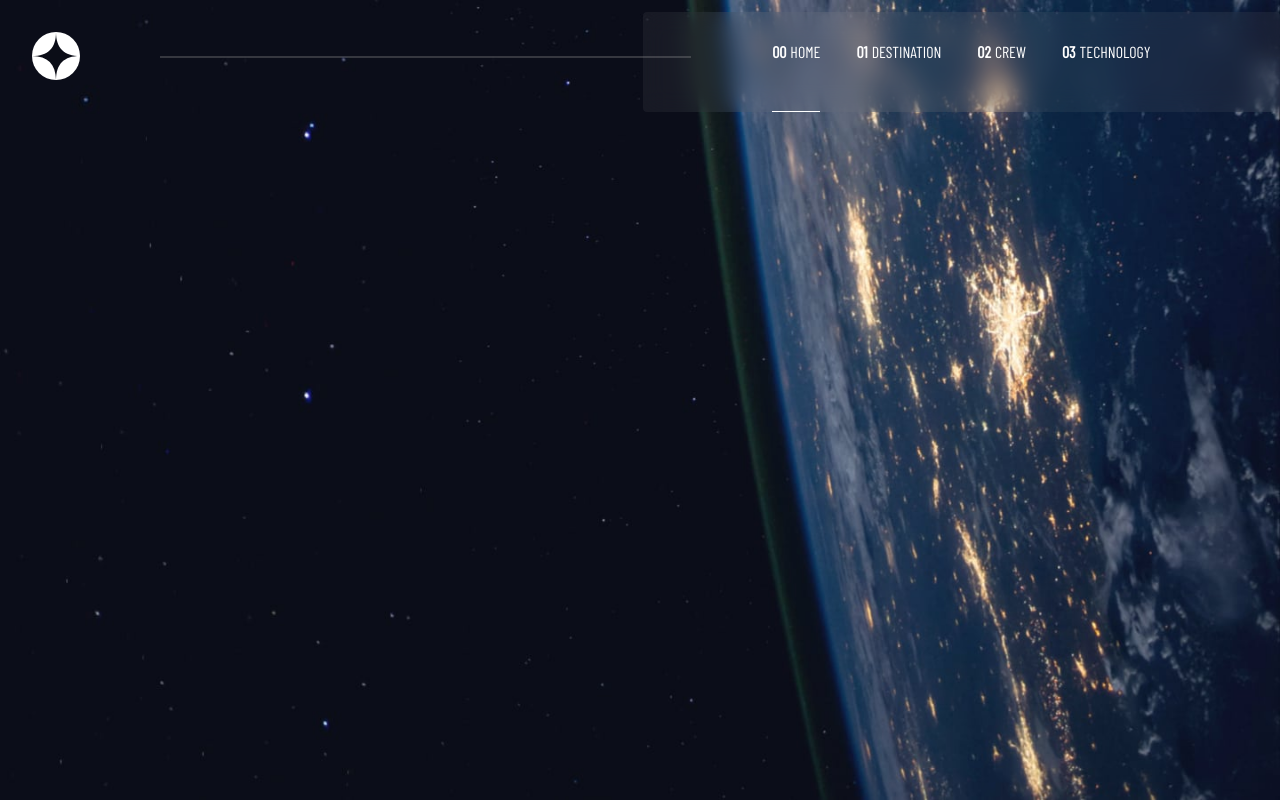
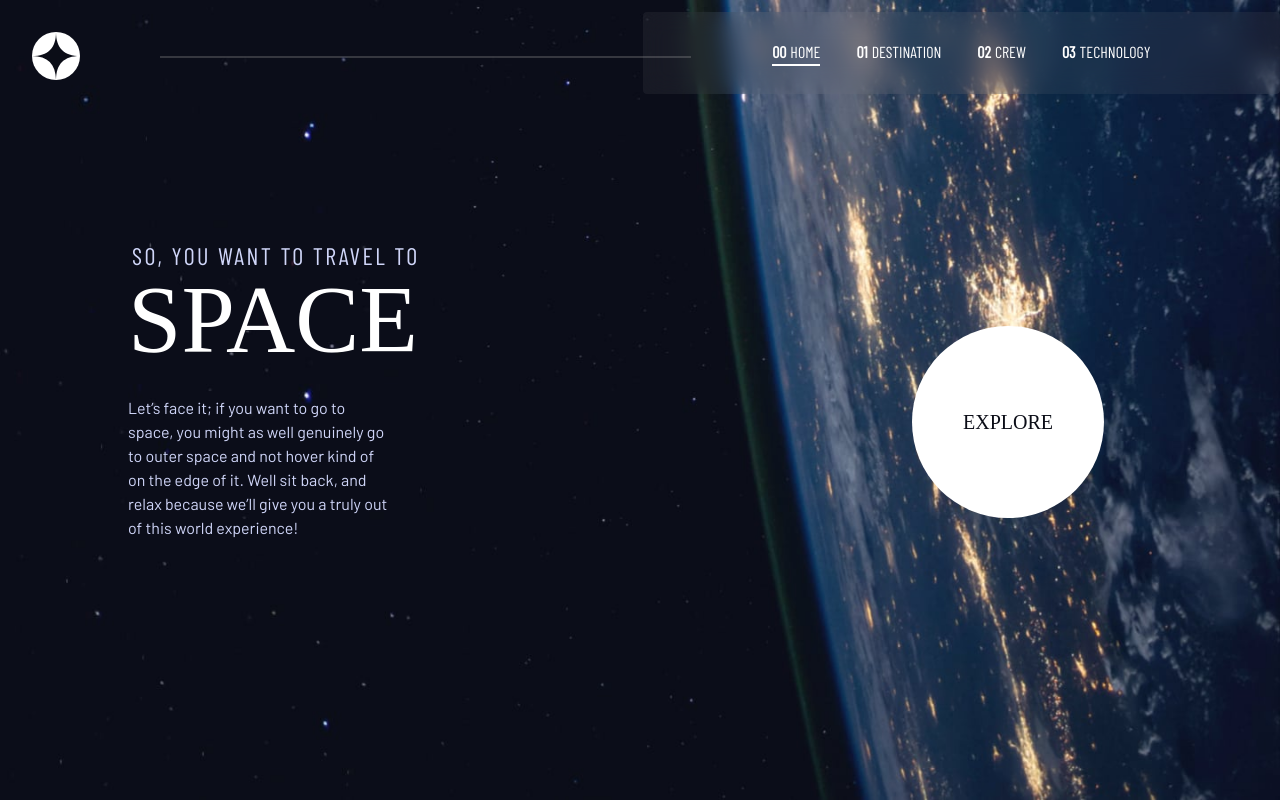
Before and after one commit to Sina-Abf/Space-website, a React (Vite) app: page /home in a window 1280 px wide. Built offline with nearby package versions, Linux system fonts and the light colour scheme; a web font is replaced by a local one.

Commit message:
finish home page

```diff
--- a/src/App.tsx
+++ b/src/App.tsx
@@ -1,9 +1,17 @@
+import { Routes, Route, Navigate } from 'react-router-dom';
+import HomePage from './pages/HomePage';
 import Navbar from './components/Navbar/Navbar';
+import DestinationPage from './pages/DestinationPage';
 
 function App() {
   return (
     <main className="min-h-screen bg-main-mobile bg-cover bg-center md:bg-main-tablet lg:bg-main-desktop">
       <Navbar />
+      <Routes>
+        <Route path="/" element={<Navigate to="/home" />} />
+        <Route path="/home" element={<HomePage />} />
+        <Route path="/destination" element={<DestinationPage />} />
+      </Routes>
     </main>
   );
 }
--- /dev/null
+++ b/src/components/Destination.tsx
@@ -0,0 +1,11 @@
+import React from 'react';
+
+const Destination = () => {
+  return (
+    <div>
+      <h1 className="text-4xl text-white text-center">Destination</h1>
+    </div>
+  );
+};
+
+export default Destination;
--- /dev/null
+++ b/src/components/Home.tsx
@@ -0,0 +1,30 @@
+import React from 'react';
+import { Link } from 'react-router-dom';
+
+const Home = () => {
+  return (
+    <section className="pb-4 mt-12 lg:mt-32 px-8 flex text-white flex-col items-center justify-center gap-y-4 lg:flex-row">
+      <div className="lg:ml-24 text-center flex flex-col lg:items-start flex-1">
+        <span className="text-customblue lg:ml-1 lg:text-2xl tracking-widest font-BarlowCondensed">
+          SO, YOU WANT TO TRAVEL TO
+        </span>
+        <h1 className="font-Bellafair text-8xl lg:mb-7">SPACE</h1>
+        <div className="flex justify-center lg:justify-start mx-auto lg:items-start">
+          <p className="lg:text-start md:w-1/3 font-Barlow text-customblue mb-16 break-words">
+            Let’s face it; if you want to go to space, you might as well
+            genuinely go to outer space and not hover kind of on the edge of it.
+            Well sit back, and relax because we’ll give you a truly out of this
+            world experience!
+          </p>
+        </div>
+      </div>
+      <Link className="font-Bellafair text-xl" to="/destination">
+        <span className="flex justify-center items-center text-black bg-white rounded-full w-36 h-36 md:w-44 md:h-44 lg:w-48 lg:h-48 lg:mr-36 hover:ring-8 hover:ring-navigationBar/40 hover:p-8">
+          EXPLORE
+        </span>
+      </Link>
+    </section>
+  );
+};
+
+export default Home;
--- a/src/components/Navbar/Navbar.tsx
+++ b/src/components/Navbar/Navbar.tsx
@@ -1,10 +1,12 @@
-import { useState } from 'react';
+import React, { useState } from 'react';
+import { NavLink } from 'react-router-dom';
 import logo from '../../assets/shared/logo.svg';
 import hamburger from '../../assets/shared/icon-hamburger.svg';
 import close from '../../assets/shared/icon-close.svg';
 
 const Navbar = () => {
   const [isClicked, setIsClicked] = useState(false);
+  const [navIsActive, setNavIsActive] = useState(false);
   return (
     <nav className="flex justify-between">
       <div className="p-4 px-6 lg:p-8 ">
@@ -18,14 +20,32 @@ const Navbar = () => {
         )}
       </div>
       <div className="hidden mt-14 lg:block w-5/12 h-0.5 -mr-12 z-20 bg-navigationBar/30" />
-      <ul className="backdrop-blur-md lg:mt-3 lg:w-1/2 lg:justify-center hidden gap-x-9 text-white rounded bg-navigationBar/10 px-7 font-BarlowCondensed md:flex lg:bg-navigationBar/10">
-        <li className="flex gap-x-1 border-b border-b-white py-7">
+      <ul className="backdrop-blur-md h-full lg:mt-3 lg:w-1/2 lg:justify-center hidden gap-x-9 text-white rounded bg-navigationBar/10 px-7 font-BarlowCondensed md:flex lg:bg-navigationBar/10">
+        <li className="py-7">
+          <NavLink
+            className={(navData) =>
+              navData.isActive
+                ? 'border-b-2 border-b-white hover:border-b-navigationBar  transition-colors duration-300'
+                : ''
+            }
+            style={{ display: 'flex', gap: '0.25rem' }}
+            to="/home"
+          >
             <span className="font-bold">00</span>
             <span>HOME</span>
+          </NavLink>
         </li>
         <li className="flex gap-x-1 py-7">
+          <NavLink
+            className={(navData) =>
+              navData.isActive ? 'border-b-2 border-b-white' : ''
+            }
+            style={{ display: 'flex', gap: '0.25rem' }}
+            to="/destination"
+          >
             <span className="font-bold">01</span>
             <span>DESTINATION</span>
+          </NavLink>
         </li>
         <li className="flex gap-x-1 py-7">
           <span className="font-bold">02</span>
@@ -38,20 +58,36 @@ const Navbar = () => {
       </ul>
 
       {isClicked && (
-        <ul className="backdrop-blur-md w-1/2 flex flex-col gap-y-8 min-h-screen md:hidden text-white rounded bg-navigationBar/10 px-7 font-BarlowCondensed">
+        <ul className="absolute right-0 backdrop-blur-md w-1/2 flex flex-col gap-y-8 min-h-screen md:hidden text-white rounded bg-navigationBar/10 px-7 font-BarlowCondensed">
           <button
             onClick={() => setIsClicked(false)}
             className="w-full flex justify-end mt-2 mb-16"
           >
             <img src={close} />
           </button>
-          <li className="flex gap-x-1 border-r border-r-white">
+          <li className="flex gap-x-1e">
+            <NavLink
+              className={(navData) =>
+                navData.isActive ? 'border-r border-r-white w-full' : ''
+              }
+              style={{ display: 'flex', gap: '0.25rem' }}
+              to="/home"
+            >
               <span className="font-bold">00</span>
               <span>HOME</span>
+            </NavLink>
           </li>
           <li className="flex gap-x-1">
+            <NavLink
+              className={(navData) =>
+                navData.isActive ? 'border-r border-r-white w-full' : ''
+              }
+              style={{ display: 'flex', gap: '0.25rem' }}
+              to="/destination"
+            >
               <span className="font-bold">01</span>
               <span>DESTINATION</span>
+            </NavLink>
           </li>
           <li className="flex gap-x-1">
             <span className="font-bold">02</span>
--- a/src/main.tsx
+++ b/src/main.tsx
@@ -1,10 +1,13 @@
-import React from 'react'
-import ReactDOM from 'react-dom/client'
-import App from './App'
-import './index.css'
+import React from 'react';
+import ReactDOM from 'react-dom/client';
+import App from './App';
+import './index.css';
+import { BrowserRouter } from 'react-router-dom';
 
 ReactDOM.createRoot(document.getElementById('root') as HTMLElement).render(
   <React.StrictMode>
-    <App />
+    <BrowserRouter>
+      <App />
+    </BrowserRouter>
   </React.StrictMode>
-)
+);
--- /dev/null
+++ b/src/pages/DestinationPage.tsx
@@ -0,0 +1,8 @@
+import React from 'react';
+import Destination from '../components/Destination';
+
+const DestinationPage = () => {
+  return <Destination />;
+};
+
+export default DestinationPage;
--- /dev/null
+++ b/src/pages/HomePage.tsx
@@ -0,0 +1,7 @@
+import React from 'react';
+import Home from '../components/Home';
+const HomePage = () => {
+  return <Home />;
+};
+
+export default HomePage;
--- a/tailwind.config.cjs
+++ b/tailwind.config.cjs
@@ -17,6 +17,7 @@ module.exports = {
       colors: {
         navigationBar: '#979797',
         black: '#0B0D17',
+        customblue: '#D0D6F9',
       },
     },
   },
```
Lines whose indentation alone changed are shown as unchanged.
